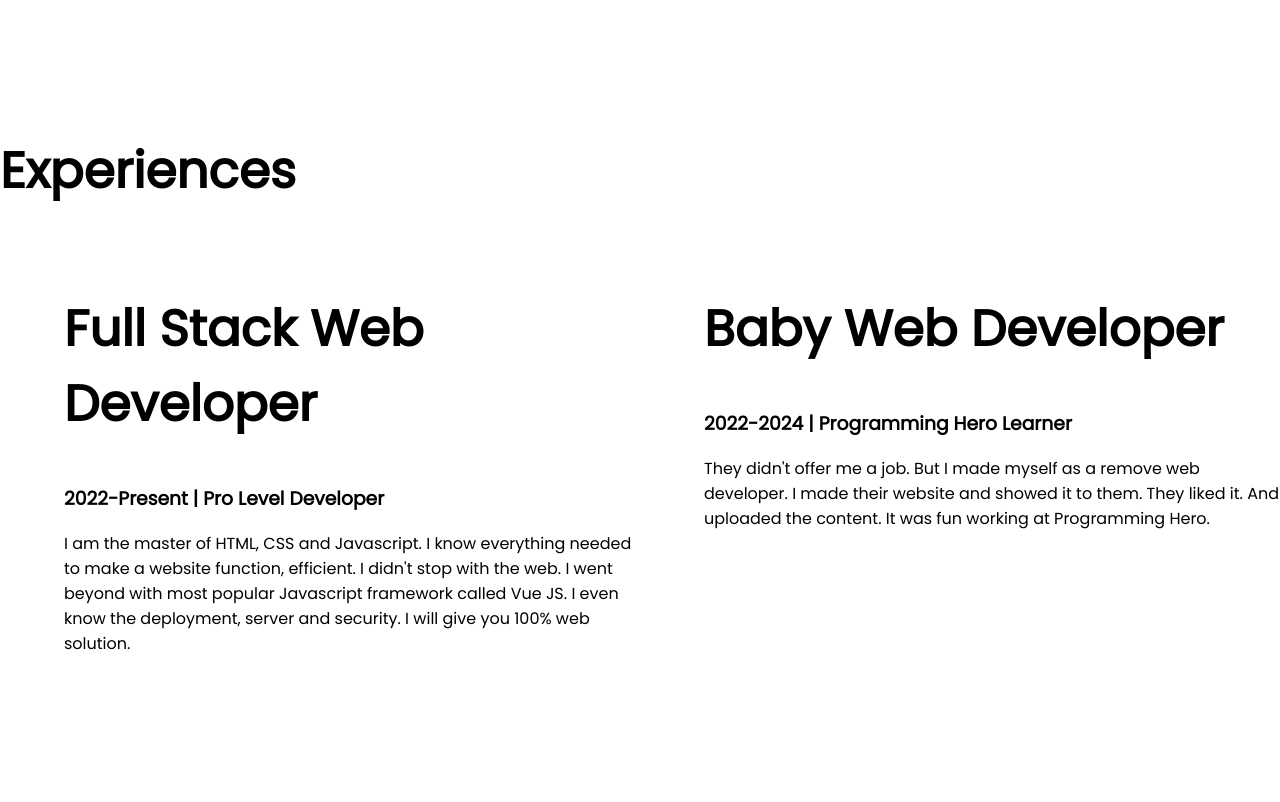
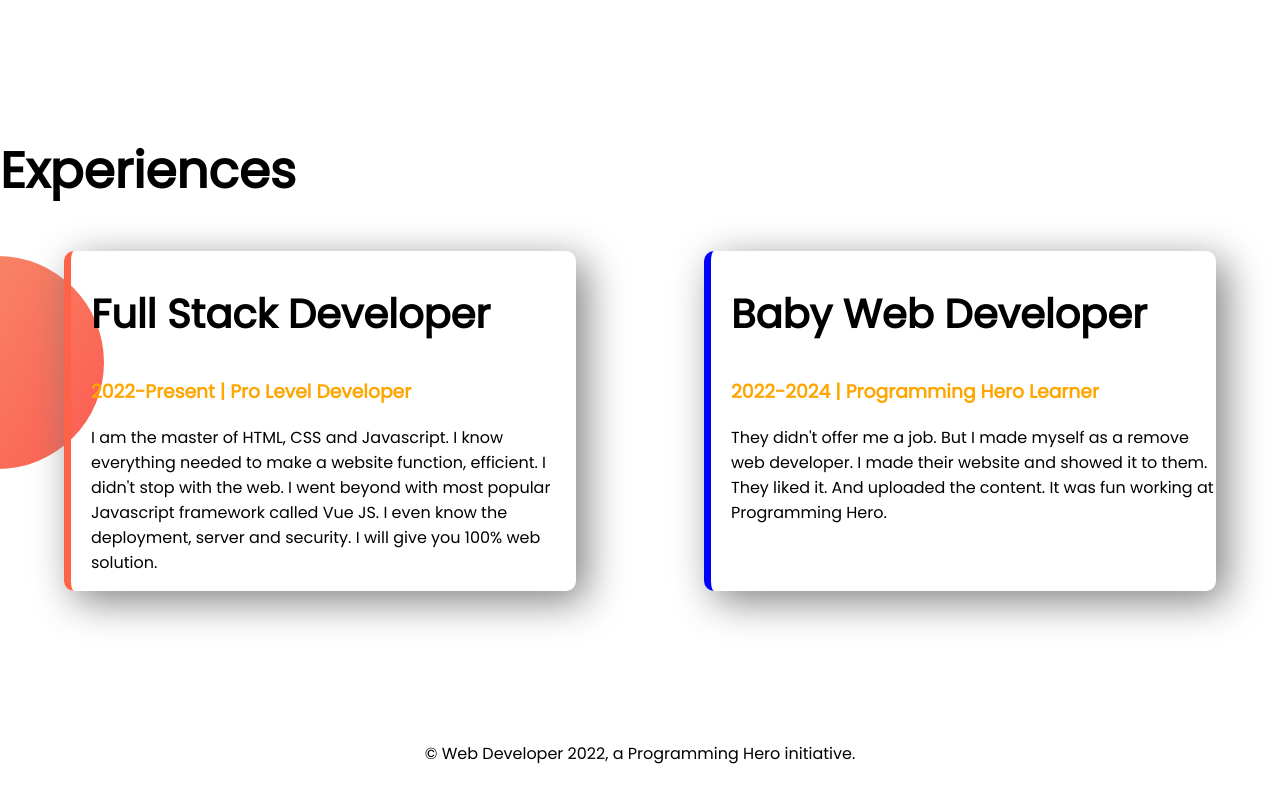
Before and after one commit to rasel726/developer-portfolio, a plain HTML site: page index.html in a window 1280 px wide. Shown: the part 1080-1882 px from the top of the page. Drawn offline with Linux system fonts and the light colour scheme.

Commit message:
style border and added footer

```diff
--- a/index.html
+++ b/index.html
@@ -17,7 +17,7 @@
     <section class="top-banner flexible-container">
       <div class="half-width">
         <h1>Welcome To</h1>
-        <h1><span class="orange-color">Peter Parker</span> World</h1>
+        <h1><span class="orange-color">Web Developer</span> World!</h1>
         <h3>Build Climber and Train Stopper</h3>
         <p>
           You might saw me jumping, climbing buildings, and stopping trains. But
@@ -47,12 +47,12 @@
       </div>
     </section>
 
-    <section class="experience- area">
+    <section class="experience-area">
       <h1>Experiences</h1>
       <div class="flexible-container">
-        <div class="half-width">
-          <h1>Full Stack Web Developer</h1>
-          <h3>2022-Present | Pro Level Developer</h3>
+        <div id="full-stack-developer" class="experience-item">
+          <h2>Full Stack Developer</h2>
+          <h3 class="orange-color">2022-Present | Pro Level Developer</h3>
           <p>
             I am the master of HTML, CSS and Javascript. I know everything
             needed to make a website function, efficient. I didn't stop with the
@@ -61,9 +61,10 @@
             100% web solution.
           </p>
         </div>
-        <div class="half-width">
-          <h1>Baby Web Developer</h1>
-          <h3>2022-2024 | Programming Hero Learner</h3>
+
+        <div id="baby-web-developer" class="experience-item">
+          <h2>Baby Web Developer</h2>
+          <h3 class="orange-color">2022-2024 | Programming Hero Learner</h3>
           <p>
             They didn't offer me a job. But I made myself as a remove web
             developer. I made their website and showed it to them. They liked
@@ -74,4 +75,7 @@
       </div>
     </section>
   </body>
+  <footer>
+    <p>© Web Developer 2022, a Programming Hero initiative.</p>
+  </footer>
 </html>
--- a/style.css
+++ b/style.css
@@ -5,6 +5,10 @@
 
 h1 {
   font-size: 50px;
+}
+
+h2 {
+  font-size: 40px;
 }
 
 .orange-color {
@@ -39,3 +43,30 @@
   background-repeat: no-repeat;
   background-position: right;
 }
+
+.experience-item {
+  width: 500%;
+  width: 40%;
+  margin-left: 5%;
+  margin-right: 5%;
+  padding-left: 20px;
+  box-shadow: 10px 10px 40px gray;
+  border-radius: 10px;
+}
+.experience-area {
+  background-image: url(images/exp-bg.png);
+  background-repeat: no-repeat;
+  background-position: left;
+}
+
+#full-stack-developer {
+  border-left: 7px solid tomato;
+}
+
+#baby-web-developer {
+  border-left: 7px solid blue;
+}
+
+footer p {
+  text-align: center;
+}
```
